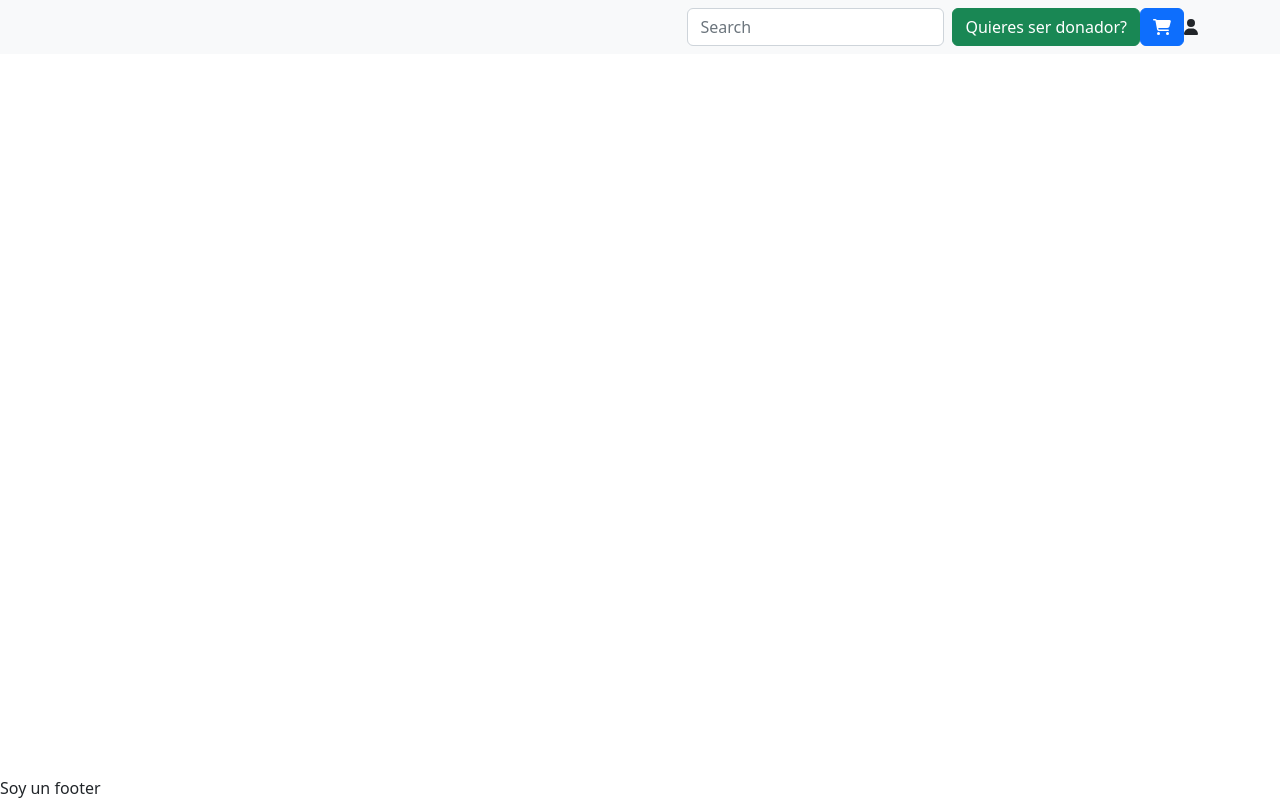
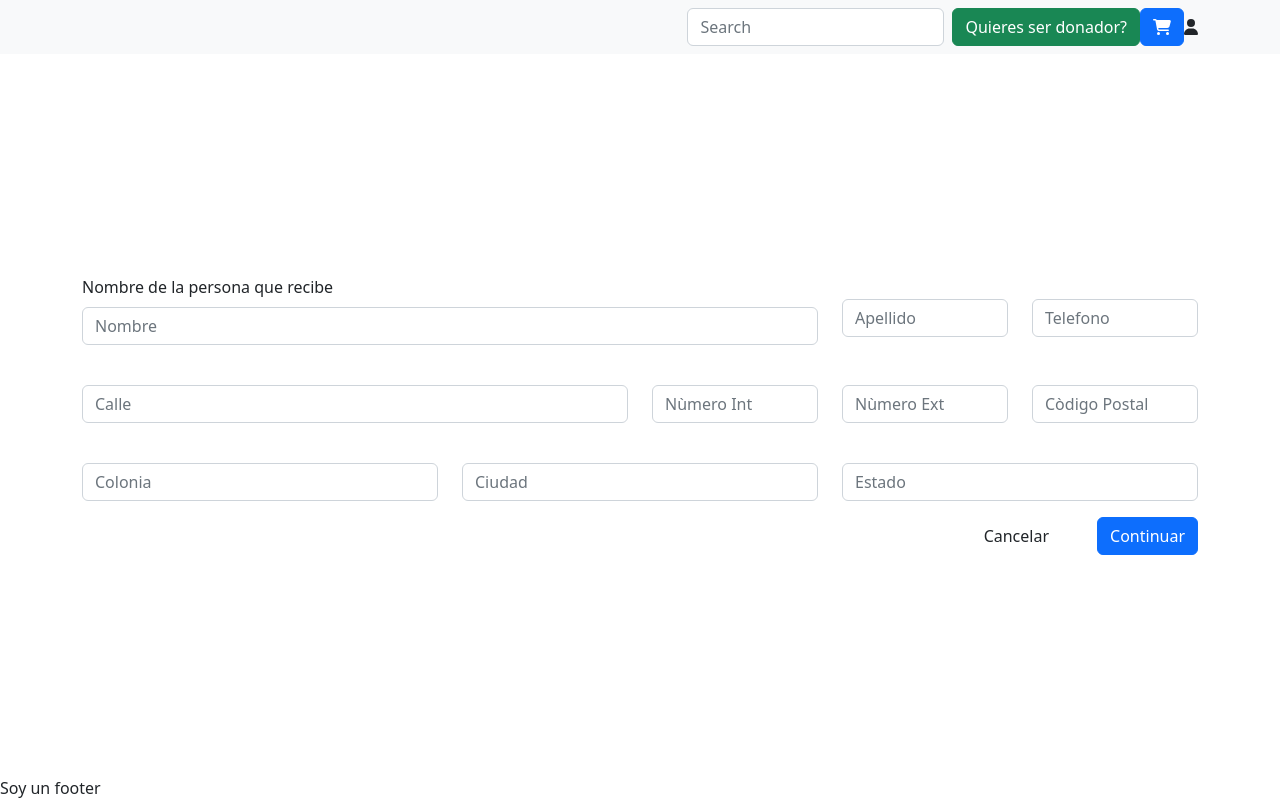
Before and after one commit to StovMedina/blu-front-end, a React (Create React App) app: page /shippingdetails in a window 1280 px wide. Built offline with nearby package versions, Linux system fonts and the light colour scheme.

Commit message:
Shipping details where added

```diff
--- a/src/components/Forms/BluInput.js
+++ b/src/components/Forms/BluInput.js
@@ -3,7 +3,7 @@ import Form from "react-bootstrap/Form";
 
 const BluInput = (props) => {
   return (
-    <Form.Group className="mb-3" controlId={props.controlId}>
+    <Form.Group className={`mb-3 ${props.extraClasses} `} controlId={props.controlId}>
       <Form.Label>{props.label}</Form.Label>
       <Form.Control type={props.type} placeholder={props.placeholder} />
       <Form.Text className="text-muted">{props.text}</Form.Text>
--- a/src/components/layouts/ShopLayout.js
+++ b/src/components/layouts/ShopLayout.js
@@ -3,13 +3,10 @@ import NavBarMenu from "../GeneralMenu/NavBarMenu";
 
 export const ShopLayout = ({ children }) => {
   return (
-    <div
-      className="vh-100 d-flex flex-column justify-content-beetween"
-
-    >
+    <div className="vh-100 d-flex flex-column justify-content-beetween">
       <NavBarMenu />
 
-      <div className="flex-grow-1">{children}</div>
+      <div className="flex-grow-1 d-flex flex-column justify-content-center">{children}</div>
       <div>Soy un footer</div>
     </div>
   );
--- /dev/null
+++ b/src/pages/ShippingDetails/ShippingDetails.js
@@ -0,0 +1,83 @@
+import React from "react";
+import Form from "react-bootstrap/Form";
+import BluButton from "../../components/Button/BluButton";
+import BluInput from "../../components/Forms/BluInput";
+import { useNavigate } from "react-router-dom";
+
+const ShippingDetails = () => {
+  const navigate = useNavigate();
+  return (
+    <div>
+
+      <main className="container">
+
+        <Form className="row">
+          <BluInput
+            extraClasses="col-12 col-md-8"
+            type="text"
+            placeholder="Nombre"
+            label="Nombre de la persona que recibe"
+          />
+          <BluInput
+            extraClasses="col-12 col-md-2"
+            type="text"
+            placeholder="Apellido"
+          />
+          <BluInput
+            extraClasses="col-12 col-md-2"
+            type="phone"
+            placeholder="Telefono"
+          />
+          <BluInput
+            extraClasses="col-12 col-md-6"
+            type="text"
+            placeholder="Calle"
+          />
+          <BluInput
+            extraClasses="col-12 col-md-2"
+            type="number"
+            placeholder="Nùmero Int"
+          />
+          <BluInput
+            extraClasses="col-12 col-md-2"
+            type="number"
+            placeholder="Nùmero Ext"
+          />
+          <BluInput
+            extraClasses="col-12 col-md-2"
+            type="text"
+            placeholder="Còdigo Postal"
+          />
+          <BluInput
+            extraClasses="col-12 col-md-4"
+            type="text"
+            placeholder="Colonia"
+          />
+          <BluInput
+            extraClasses="col-12 col-md-4"
+            type="text"
+            placeholder="Ciudad"
+          />
+          <BluInput
+            extraClasses="col-12 col-md-4"
+            type="text"
+            placeholder="Estado"
+          />
+          <div className="col-12 d-flex align-items-center justify-content-end">
+            <span onClick={() => navigate("/")}>
+              Cancelar
+            </span>
+            <BluButton
+              extraClass="ms-5"
+              actionOnClick={() => navigate("/")}
+              variant="primary"
+              text="Continuar"
+            />
+          </div>
+        </Form>
+      </main>
+    </div>
+  );
+};
+
+export default ShippingDetails;
--- a/src/routes/ShopRoutes.js
+++ b/src/routes/ShopRoutes.js
@@ -3,6 +3,7 @@ import { Routes, Route } from "react-router-dom";
 import { ShopLayout } from "../components/layouts";
 import LandingPage from "../pages/LandingPage/LandingPage";
 import Product from "../pages/product/Product";
+import ShippingDetails from "../pages/ShippingDetails/ShippingDetails";
 
 export const ShopRoutes = () => {
   return (
@@ -10,6 +11,7 @@ export const ShopRoutes = () => {
       <Routes>
         <Route path="/" element={<LandingPage />} />
         <Route path="/product/:id" element={<Product />} />
+        <Route path="/shippingdetails" element={<ShippingDetails/>} />
       </Routes>
     </ShopLayout>
   );
```
